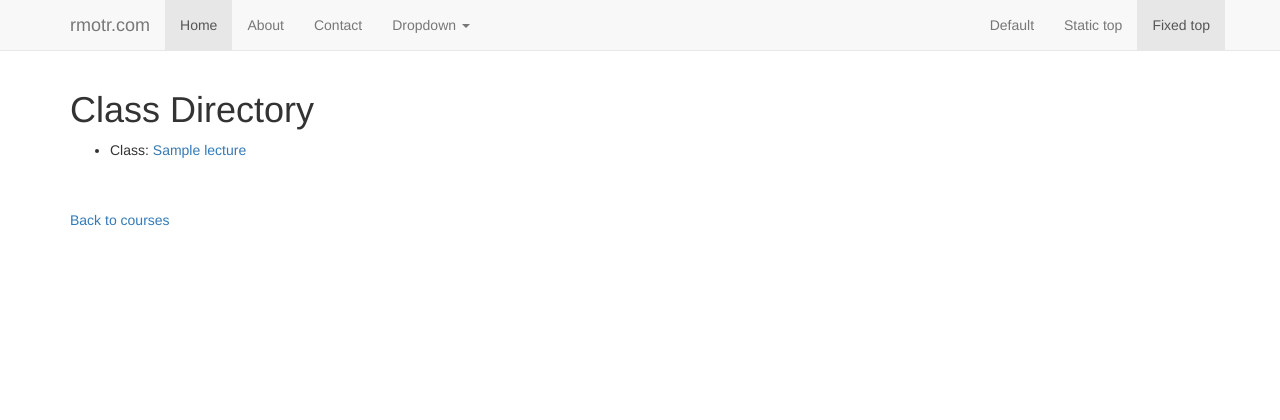
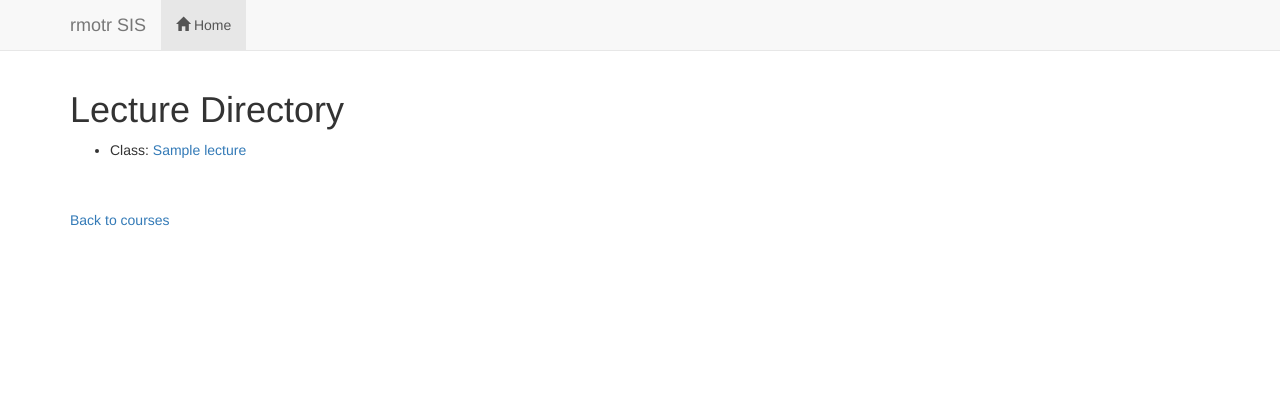
Before and after one commit to mcne65/rmotr-sis, a Django app: page /courses/1 in a window 1280 px wide. Shown: the top 420 px of the page. Run offline with Django 3.2, Linux system fonts and the light colour scheme; tables that the repository leaves empty hold one stand-in row (values such as "Sample post"); some libraries are stand-ins or nearby versions.

Commit message:
Update navbar content and rewrite courses view as class-based views

```diff
--- a/rmotr_sis/courses/urls.py
+++ b/rmotr_sis/courses/urls.py
@@ -1,12 +1,16 @@
-from django.conf.urls import patterns, include, url
+from django.conf.urls import patterns, url
 
 from courses import views
 
 urlpatterns = patterns('courses.views',
     #/courses/
     url(r'^$', views.CourseListView.as_view(), name="course_index"),
+
     #/courses/<course_id>/
-    url(r'^(?P<course_id>[0-9]+)$', views.class_index, name="class_index"),
+    url(r'^(?P<course_id>[0-9]+)$',
+        views.LectureListView.as_view(), name="class_index"),
+
     #/courses/<course_id>/<class_id>
-    url(r'^(?P<course_id>[0-9]+)/(?P<pk>[0-9]+)/$', views.ClassDetailView.as_view(), name="class_detail"),
+    url(r'^(?P<course_id>[0-9]+)/(?P<pk>[0-9]+)/$',
+        views.LectureDetailView.as_view(), name="lecture_detail"),
 )
--- a/rmotr_sis/courses/views.py
+++ b/rmotr_sis/courses/views.py
@@ -1,10 +1,14 @@
-from django.shortcuts import render, get_object_or_404
+from __future__ import division, unicode_literals, absolute_import
+
+from braces.views import LoginRequiredMixin
+
+from django.views.generic import ListView, DetailView
+from django.shortcuts import get_object_or_404
+
 from .models import Lecture, Course
-from django.http import Http404
-from django.views.generic import ListView, DetailView
 
 
-class CourseListView(ListView):
+class CourseListView(LoginRequiredMixin, ListView):
     model = Course
     template_name = 'courses/course_index.html'
     paginate_by = 20
@@ -13,16 +17,15 @@ class CourseListView(ListView):
         return Course.objects.order_by("pk")
 
 
-def class_index(request, course_id):
-    try:
-        course = Course.objects.get(pk=course_id)
-        lecture_list = course.lecture_set.order_by("pk")
-    except Course.DoesnNotExist or Lecture.DoesNotExist:
-        lecture_list = None
-    context = {'lecture_list':lecture_list, 'course':course}
-    return render(request, 'courses/class_index.html', context)
+class LectureListView(LoginRequiredMixin, ListView):
+    model = Lecture
+    template_name = 'courses/lecture_index.html'
+
+    def get_queryset(self):
+        course = get_object_or_404(Course, pk=self.kwargs['course_id'])
+        return course.lecture_set.order_by("pk")
 
 
-class ClassDetailView(DetailView):
+class LectureDetailView(LoginRequiredMixin, DetailView):
     model = Lecture
-    template_name = 'courses/class_detail.html'
+    template_name = 'courses/lecture_detail.html'
--- a/rmotr_sis/rmotr_sis/urls.py
+++ b/rmotr_sis/rmotr_sis/urls.py
@@ -3,7 +3,8 @@ from django.contrib import admin
 
 urlpatterns = patterns('',
     url(r'^accounts/', include('accounts.urls')),
-    url(r'^students/', include('students.urls')),
+    url(r'^students/', include('students.urls', namespace="students")),
+    url(r'^courses/', include('courses.urls', namespace="courses")),
+
     url(r'^admin/', include(admin.site.urls)),
-    url(r'^courses/', include('courses.urls', namespace="courses")),
 )
--- a/rmotr_sis/students/urls.py
+++ b/rmotr_sis/students/urls.py
@@ -1,9 +1,8 @@
-from django.conf.urls import patterns, url, include
+from django.conf.urls import patterns, url
 
 from students import views
 
 
 urlpatterns = patterns('',
-    url('^', include('django.contrib.auth.urls')),
-    url(r'^$', views.ProfileListView.as_view()),
+    url(r'^$', views.ProfileListView.as_view(), name='list'),
 )
--- a/rmotr_sis/templates/bare.html
+++ b/rmotr_sis/templates/bare.html
@@ -27,30 +27,27 @@
             <span class="icon-bar"></span>
             <span class="icon-bar"></span>
           </button>
-          <a class="navbar-brand" href="#">rmotr.com</a>
+          <a class="navbar-brand" href="#">rmotr SIS</a>
         </div>
         <div id="navbar" class="navbar-collapse collapse">
+
           <ul class="nav navbar-nav">
-            <li class="active"><a href="#">Home</a></li>
-            <li><a href="#about">About</a></li>
-            <li><a href="#contact">Contact</a></li>
+            <li class="active"><a href="{% url 'students:list' %}">
+              <span class="glyphicon glyphicon-home" aria-hidden="true"></span> Home
+            </a></li>
+          </ul>
+
+          <ul class="nav navbar-nav navbar-right">
+            {% if user.is_authenticated %}
             <li class="dropdown">
-              <a href="#" class="dropdown-toggle" data-toggle="dropdown" role="button" aria-expanded="false">Dropdown <span class="caret"></span></a>
+              <a href="#" class="dropdown-toggle" data-toggle="dropdown" role="button" aria-expanded="false">{{ user.profile.full_name }} <span class="caret"></span></a>
               <ul class="dropdown-menu" role="menu">
-                <li><a href="#">Action</a></li>
-                <li><a href="#">Another action</a></li>
-                <li><a href="#">Something else here</a></li>
+                <li><a href="#">Profile</a></li>
                 <li class="divider"></li>
-                <li class="dropdown-header">Nav header</li>
-                <li><a href="#">Separated link</a></li>
-                <li><a href="#">One more separated link</a></li>
+                <li><a href="{% url 'django.contrib.auth.views.logout' %}">Log out</a></li>
               </ul>
             </li>
-          </ul>
-          <ul class="nav navbar-nav navbar-right">
-            <li><a href="../navbar/">Default</a></li>
-            <li><a href="../navbar-static-top/">Static top</a></li>
-            <li class="active"><a href="./">Fixed top <span class="sr-only">(current)</span></a></li>
+            {% endif %}
           </ul>
         </div><!--/.nav-collapse -->
       </div>
@@ -59,5 +56,9 @@
     <div class="container">
       {% block main_container %}{% endblock %}
     </div> <!-- /container -->
+
+    <!-- Scripts -->
+    <script src="https://ajax.googleapis.com/ajax/libs/jquery/1.11.2/jquery.min.js"></script>
+    <script src="{% static 'js/bootstrap.min.js' %}"></script>
   </body>
 </html>
--- a/rmotr_sis/templates/courses/class_index.html
+++ b/rmotr_sis/templates/courses/lecture_index.html
@@ -1,11 +1,11 @@
 {% extends 'bare.html' %}
 
 {% block main_container %}
-<h1>Class Directory</h1>
+<h1>Lecture Directory</h1>
 {% if lecture_list %}
     <ul>
-        {% for class in lecture_list %}
-        <li>Class: <a href="{% url 'courses:class_detail' course.id class.id %}">{{ class.subject }}</a></li>
+        {% for lecture in lecture_list %}
+        <li>Class: <a href="{% url 'courses:lecture_detail' lecture.course.id lecture.id %}">{{ lecture.subject }}</a></li>
         {% endfor %}
     </ul>
 {% else %}
```
Also changed, not shown: rmotr_sis/templates/courses/lecture_detail.html (line endings or trailing spaces), static/js/bootstrap.min.js (added).
